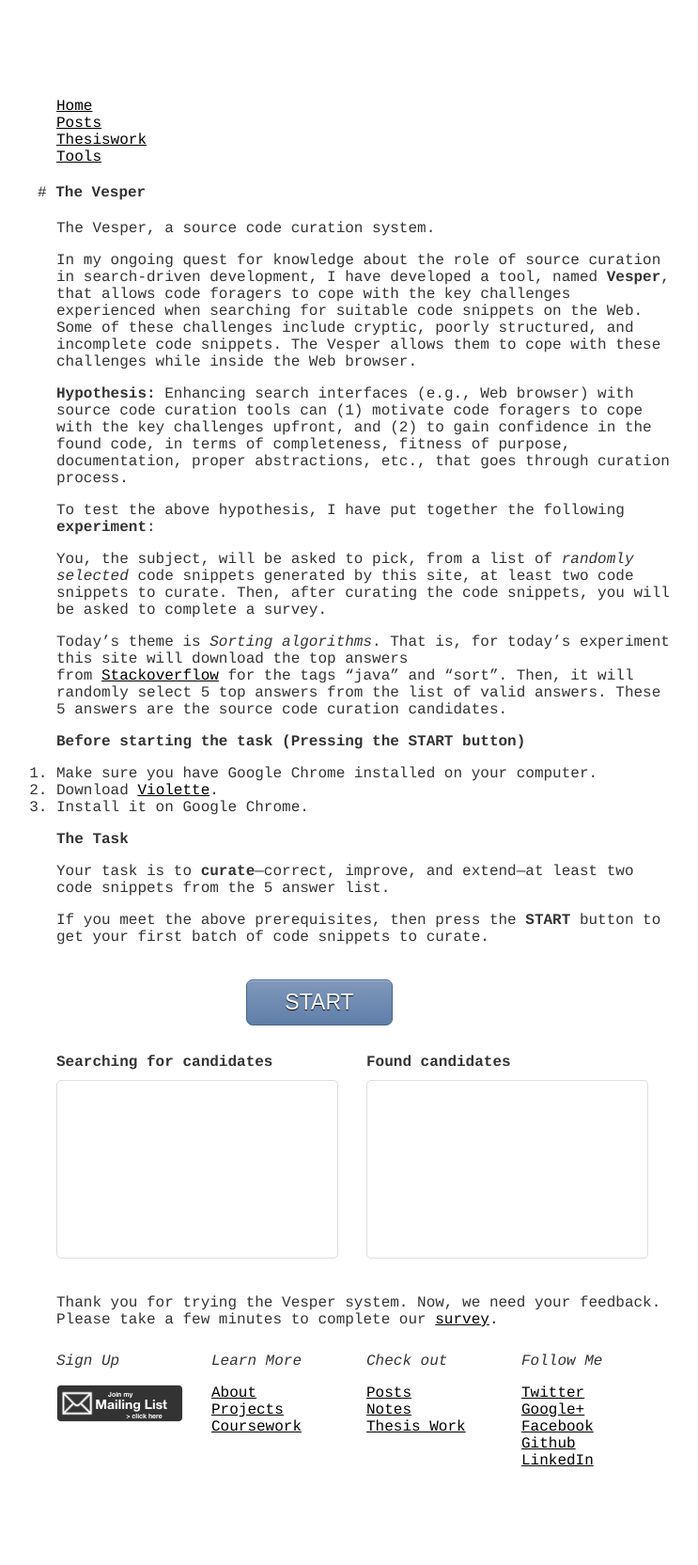
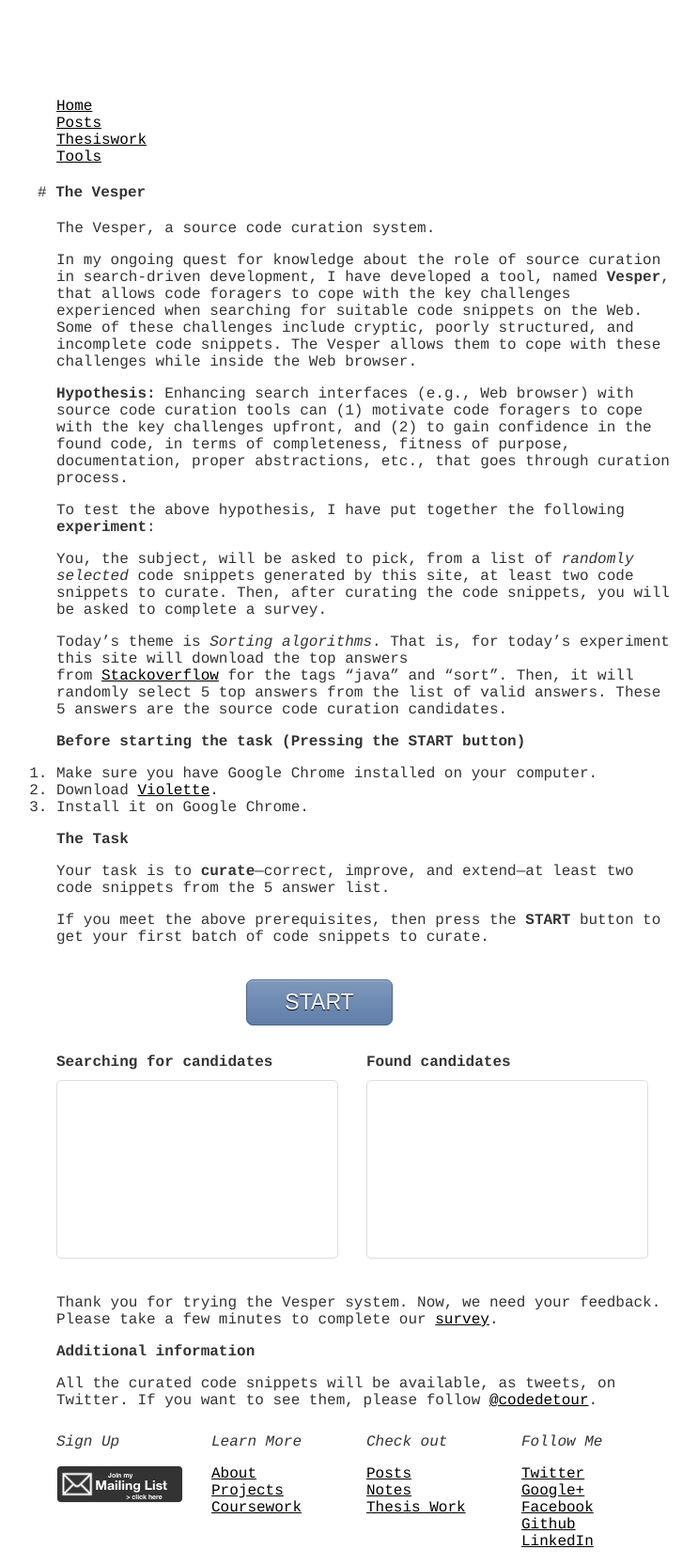
Before and after one commit to hsanchez/hsanchez.github.io, a Jekyll site: the page built from posts/thesiswork/tools/_posts/2014-07-22-vesper.md, in a window 1280 px wide. Shown: the whole page at 94% size, without its empty margins (250-993 px from the left). Built offline with Jekyll 4.4.1, drawn with Linux system fonts in a browser that asks for light colours; Markdown is read by kramdown in place of the engine named in the settings; before the commit the page ends 1579 px from its top, so only the background shows below that.

Commit message:
updated experiment page

```diff
--- a/posts/thesiswork/tools/_posts/2014-07-22-vesper.md
+++ b/posts/thesiswork/tools/_posts/2014-07-22-vesper.md
@@ -62,3 +62,9 @@ code snippets to curate.
 
 Thank you for trying the Vesper system. Now, we need your feedback. Please take a few minutes
 to complete our [survey](http://goo.gl/vzqmzG).
+
+
+## Additional information
+
+All the curated code snippets will be available, as tweets, on Twitter. If you want to see them,
+please follow [@codedetour](https://twitter.com/codedetour).
```
